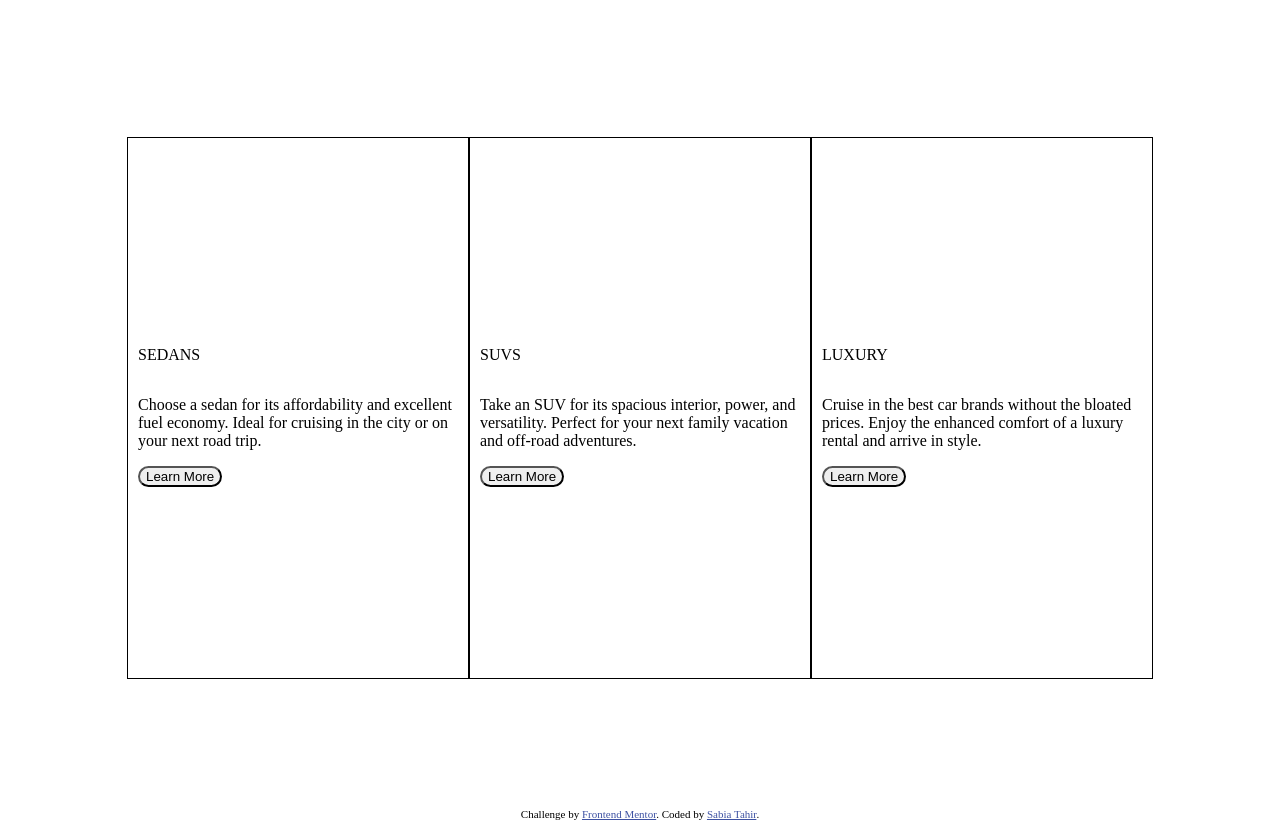
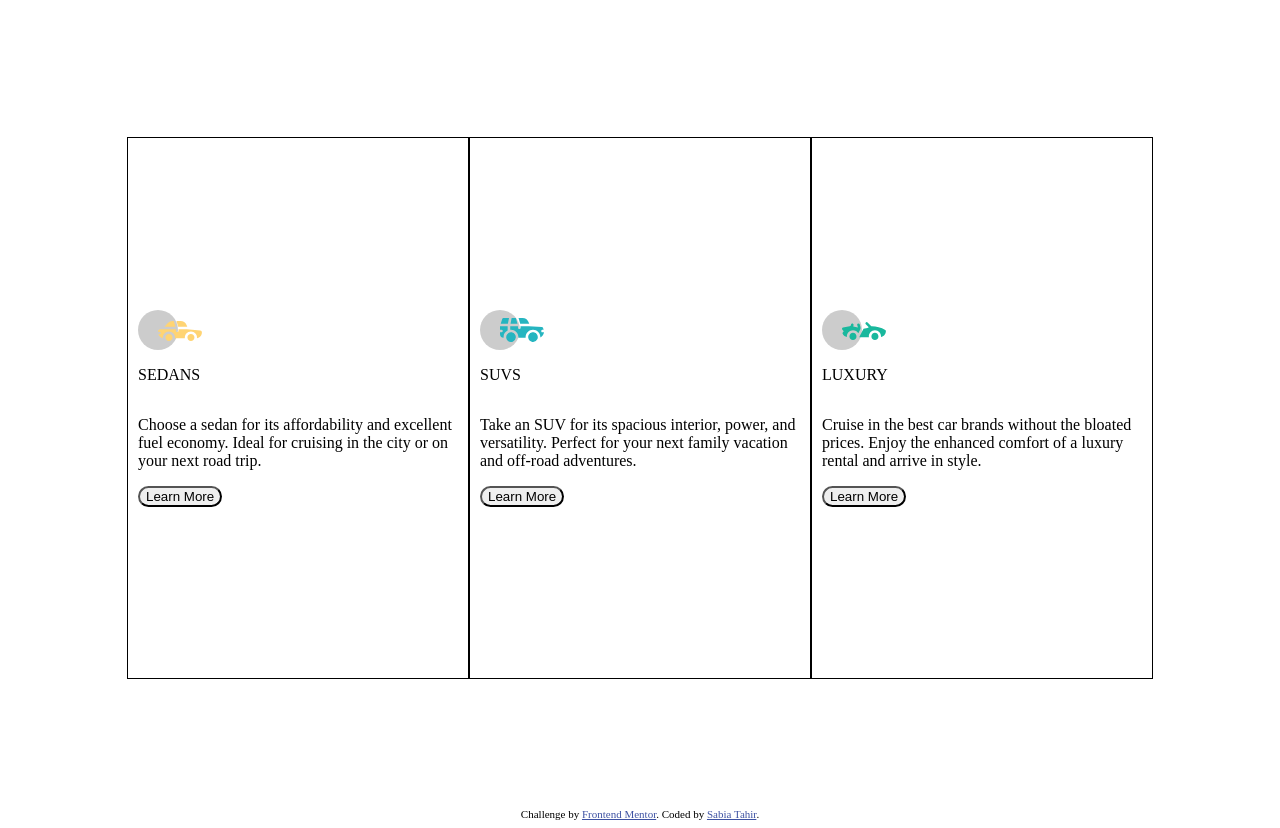
Before and after one commit to sabiat/3-column-preview-card, a plain HTML site: page index.html in a window 1280 px wide. Drawn offline with Linux system fonts and the light colour scheme.

Commit message:
Add icons

```diff
--- a/index.css
+++ b/index.css
@@ -26,4 +26,5 @@
 
 .learn-button {
   border-radius: 25px;
+  align-items: flex-end;
 }
--- a/index.html
+++ b/index.html
@@ -14,6 +14,7 @@
   <div class="container">
 
     <div class="card">
+      <svg width="64" height="40" xmlns="http://www.w3.org/2000/svg"><g fill="none" fill-rule="evenodd"><circle fill="#000" opacity=".201" cx="20" cy="20" r="20"/><path d="M52.936 24.11c1.942 0 3.517 1.542 3.517 3.445 0 1.903-1.575 3.445-3.517 3.445s-3.516-1.542-3.516-3.445c0-1.903 1.574-3.445 3.516-3.445zm-21.957 0c1.942 0 3.517 1.542 3.517 3.445 0 1.903-1.575 3.445-3.517 3.445s-3.516-1.542-3.516-3.445c0-1.903 1.574-3.445 3.516-3.445zm6.948-4.848v1.429c0 .716.61 1.293 1.348 1.259a1.295 1.295 0 001.225-1.295v-1.393h8.256l13.483 1.313c.956.093 1.676.881 1.676 1.814 0 2.89-2.126 5.303-4.926 5.819.397-3.557-2.458-6.62-6.053-6.62-3.646 0-6.504 3.14-6.039 6.723h-9.879c.466-3.588-2.397-6.722-6.039-6.722-3.595 0-6.45 3.062-6.052 6.62-2.14-.398-3.916-1.912-4.61-3.931h1.142c.731 0 1.32-.598 1.285-1.322-.033-.678-.629-1.2-1.322-1.2H20v-.251c0-1.274 1.066-2.243 2.306-2.243h15.62zM42.59 11c2.645 0 4.99 1.556 5.972 3.963l.726 1.779H40.17L38.413 11h4.178zm-6.865 0l1.758 5.741H26.505l3.357-3.654A6.502 6.502 0 0134.644 11h1.082z" fill="#FFD473" fill-rule="nonzero"/></g></svg>
       <p>
         SEDANS
       </p>
@@ -25,6 +26,7 @@
 
     </div>
     <div class="card">
+      <svg width="64" height="40" xmlns="http://www.w3.org/2000/svg"><g fill="none" fill-rule="evenodd"><circle fill="#000" opacity=".201" cx="20" cy="20" r="20"/><path d="M31.002 22.358c2.917 0 5.18 2.593 4.762 5.506a4.828 4.828 0 01-2.962 3.778 4.797 4.797 0 01-5.3-1.165c-1.188-1.26-1.235-2.613-1.263-2.613-.42-2.924 1.857-5.506 4.763-5.506zm22 0c3.457 0 5.798 3.567 4.41 6.744A4.816 4.816 0 0152.3 31.94a4.826 4.826 0 01-4.06-4.077c-.42-2.915 1.846-5.506 4.762-5.506zm-15.04-6.083v1.462a1.29 1.29 0 001.352 1.29c.693-.033 1.227-.631 1.227-1.326v-1.426h8.3l13.056.716a1.29 1.29 0 011.164.917c.27.895.446 1.477.563 1.87h-1.047c-.694 0-1.291.534-1.324 1.228a1.29 1.29 0 001.288 1.352h1.445c-.164 2.225-1.57 4.193-3.6 5.05.13-4.212-3.255-7.63-7.384-7.63-4.317 0-7.762 3.718-7.358 8.086h-7.285c.43-4.655-3.503-8.531-8.131-8.046v-3.543h7.734zm-10.312 0v4.308a7.4 7.4 0 00-4.006 7.274 3.874 3.874 0 01-3.642-3.864v-1.635h1.46a1.29 1.29 0 000-2.58h-1.461v-3.213l.003-.29h7.646zm14.986-8.196c2.65 0 5 1.592 5.984 4.055l.63 1.579a5.525 5.525 0 01-.065-.004l-.026-.002-.034-.002-.022-.002a4.178 4.178 0 00-.224-.006l-.098-.001h-.039l-.136-.001h-.052l-.326-.001H40.211L38.528 8.08zm-13.632 0l-1.122 5.616h-7.144l1.47-4.71a1.29 1.29 0 011.231-.906h5.565zm6.832 0l1.683 5.615h-7.007l1.121-5.615h4.203z" fill="#26B5C0" fill-rule="nonzero"/></g></svg>
       <p>
         SUVS
       </p>
@@ -36,6 +38,7 @@
 
     </div>
     <div class="card">
+      <svg width="64" height="40" xmlns="http://www.w3.org/2000/svg"><g fill="none" fill-rule="evenodd"><circle fill="#000" opacity=".201" cx="20" cy="20" r="20"/><path d="M30.98 22.835c1.941 0 3.516 1.604 3.516 3.583 0 1.978-1.575 3.582-3.517 3.582s-3.516-1.604-3.516-3.582c0-1.979 1.574-3.583 3.516-3.583zm21.956 0c1.942 0 3.517 1.604 3.517 3.583 0 1.978-1.575 3.582-3.517 3.582s-3.516-1.604-3.516-3.582c0-1.979 1.574-3.583 3.516-3.583zm-9.143-10.45a1.27 1.27 0 011.819 0l3.715 3.784c4.444-.115 9.7 1.142 13.964 3.753.387.237.624.664.624 1.124 0 3.006-2.126 5.514-4.926 6.05.397-3.698-2.458-6.882-6.053-6.882-3.646 0-6.504 3.264-6.039 6.99h-9.669c.76-1.544.993-2.026 1.337-2.711l.082-.162c.421-.835 1.056-2.07 2.883-5.65 1.68-.023 3.47-.408 5.247-1.403l-2.984-3.04a1.328 1.328 0 010-1.854zm-7.68 1.064c.683-.2 1.395.202 1.592.898l.749 2.652a3.46 3.46 0 01-.247 2.51l-1.733 3.395-.216.424c-1.07-1.89-3.06-3.114-5.279-3.114-3.595 0-6.45 3.184-6.052 6.885-1.832-.347-3.414-1.537-4.278-3.276a1.331 1.331 0 01.117-1.376l.955-1.303-1.325-1.295c-.751-.735-.376-2.024.64-2.231l6.614-1.346.13-.026c.092-.019.145-.03.157-.031.314-.146 1.07-.591 1.07-1.506 0-.734.592-1.327 1.316-1.31.712.016 1.268.662 1.256 1.388a4.11 4.11 0 01-.348 1.611 22.69 22.69 0 014.7 1.146l-.7-2.473a1.314 1.314 0 01.882-1.622z" fill="#19B89D" fill-rule="nonzero"/></g></svg>
       <p>
         LUXURY
       </p>
```
